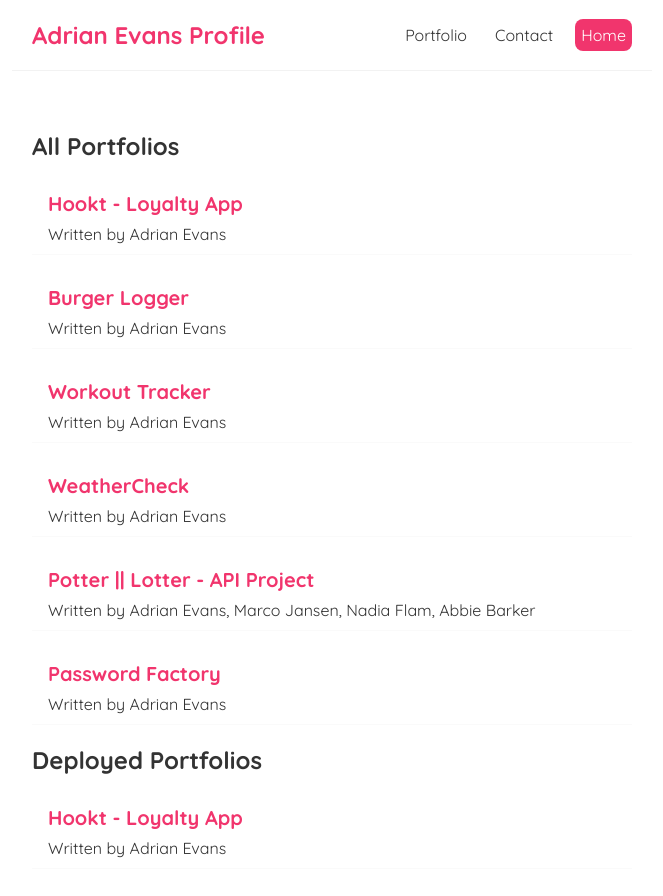
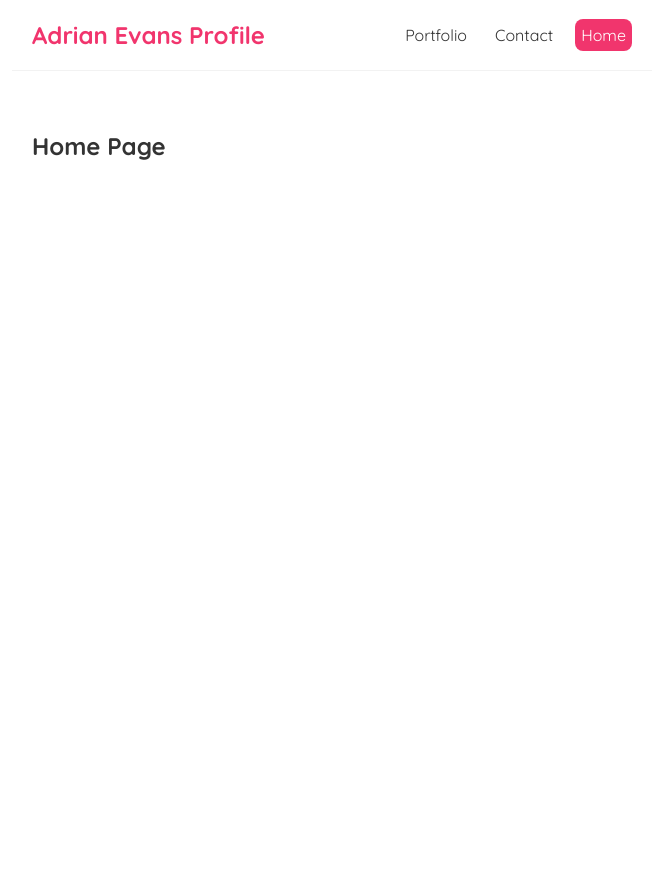
Before and after one commit to AdrianMEvans/portfolio-with-react, a React (Create React App) app: page / in a window 1280 px wide. Shown: the top 896 px of the page, without its empty margins (308-971 px from the left). After the commit the page ends 800 px from the top, so only its background shows below. Built offline with nearby package versions, Linux system fonts and the light colour scheme; data requests are answered from the project's data file.

Commit message:
added Portfolio page and home page

```diff
--- a/src/App.js
+++ b/src/App.js
@@ -1,15 +1,26 @@
 import Navbar from './Navbar';
 import Home from './Home';
+import Portfolio from './Portfolio';
 
+import { BrowserRouter as Router, Route, Switch } from 'react-router-dom';
 
 function App() {
   return (
-    <div className="App">
-      <Navbar />
-      <div className="content">
-        <Home />
+    <Router>
+      <div className="App">
+        <Navbar />
+        <div className="content">
+          <Switch>
+            <Route exact path="/">
+              <Home />
+            </Route>
+            <Route path="/portfolio">
+              <Portfolio />
+            </Route>
+          </Switch>
+        </div>
       </div>
-    </div>
+    </Router>
   );
 }
 
--- a/src/Home.js
+++ b/src/Home.js
@@ -5,16 +5,23 @@
 import useFetch from "./useFetch";
 
 const Home = () => {
-  const {  data: portfolios, isLoading, error } = useFetch('http://localhost:8000/portfolios');
 
   return (
-    <div className="home">
-      { error && <div>{ error }</div> }
-      { isLoading && <div>Loading...</div> }
-      {portfolios && <PortfolioListDeployed portfolios={portfolios} title="All Portfolios" />}
-      {portfolios && <PortfolioListNotDeployed portfolios={portfolios.filter((portfolio) => portfolio.deploy === false)} title="Deployed Portfolios" />}
+    <div className="portfolio">
+        <h2>Home Page</h2>
     </div>
-  );
+ );
 }
+//   const {  data: portfolios, isLoading, error } = useFetch('http://localhost:8000/portfolios');
+
+//   return (
+//     <div className="home">
+//       { error && <div>{ error }</div> }
+//       { isLoading && <div>Loading...</div> }
+//       {portfolios && <PortfolioListDeployed portfolios={portfolios} title="All Portfolios" />}
+//       {portfolios && <PortfolioListNotDeployed portfolios={portfolios.filter((portfolio) => portfolio.deploy === false)} title="Deployed Portfolios" />}
+//     </div>
+//   );
+// }
 
 export default Home;
--- /dev/null
+++ b/src/Portfolio.js
@@ -0,0 +1,19 @@
+import PortfolioListDeployed from "./PortfolioListDeployed";
+import PortfolioListNotDeployed from "./PortfolioListNotDeployed";
+
+import useFetch from "./useFetch";
+
+const Portfolio = () => {
+    const {  data: portfolios, isLoading, error } = useFetch('http://localhost:8000/portfolios');
+
+  return (
+    <div className="home">
+      { error && <div>{ error }</div> }
+      { isLoading && <div>Loading...</div> }
+      {portfolios && <PortfolioListDeployed portfolios={portfolios} title="All Portfolios" />}
+      {portfolios && <PortfolioListNotDeployed portfolios={portfolios.filter((portfolio) => portfolio.deploy === false)} title="Deployed Portfolios" />}
+    </div>
+  );
+}
+
+export default Portfolio;
```
